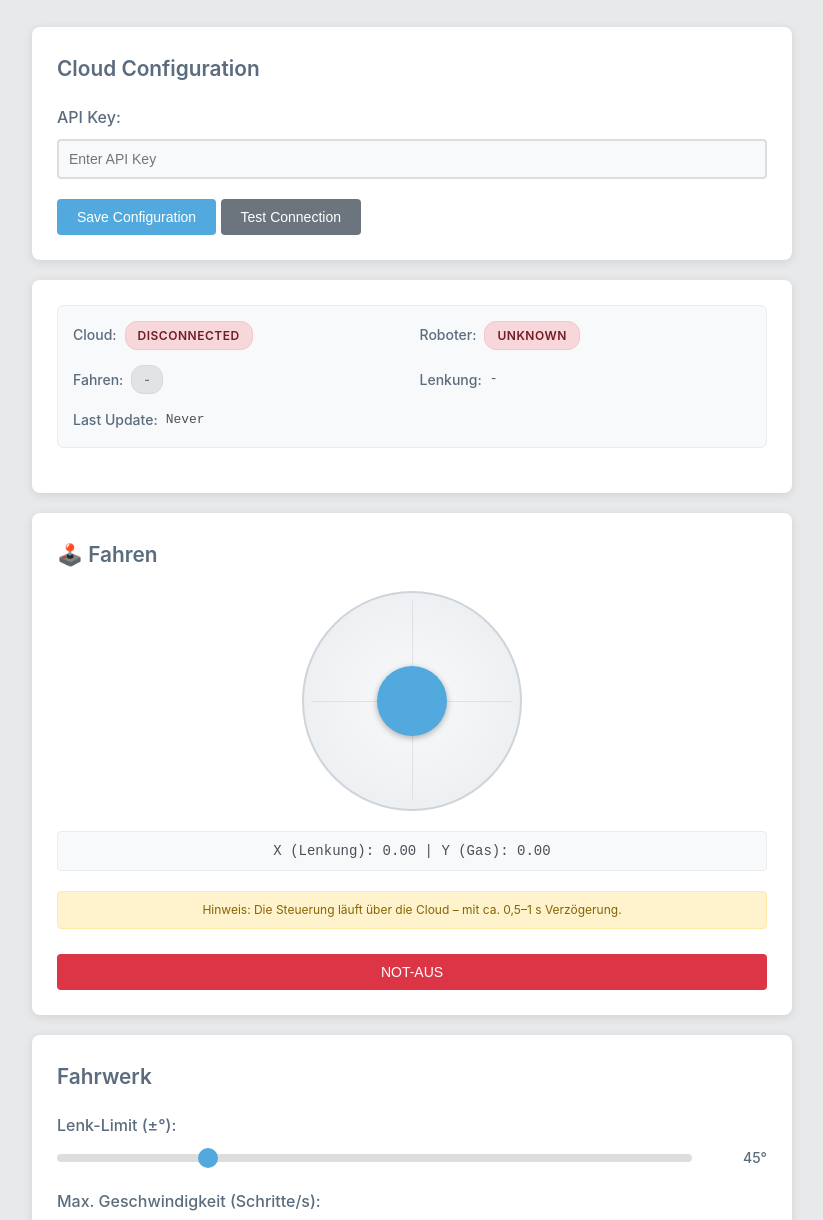
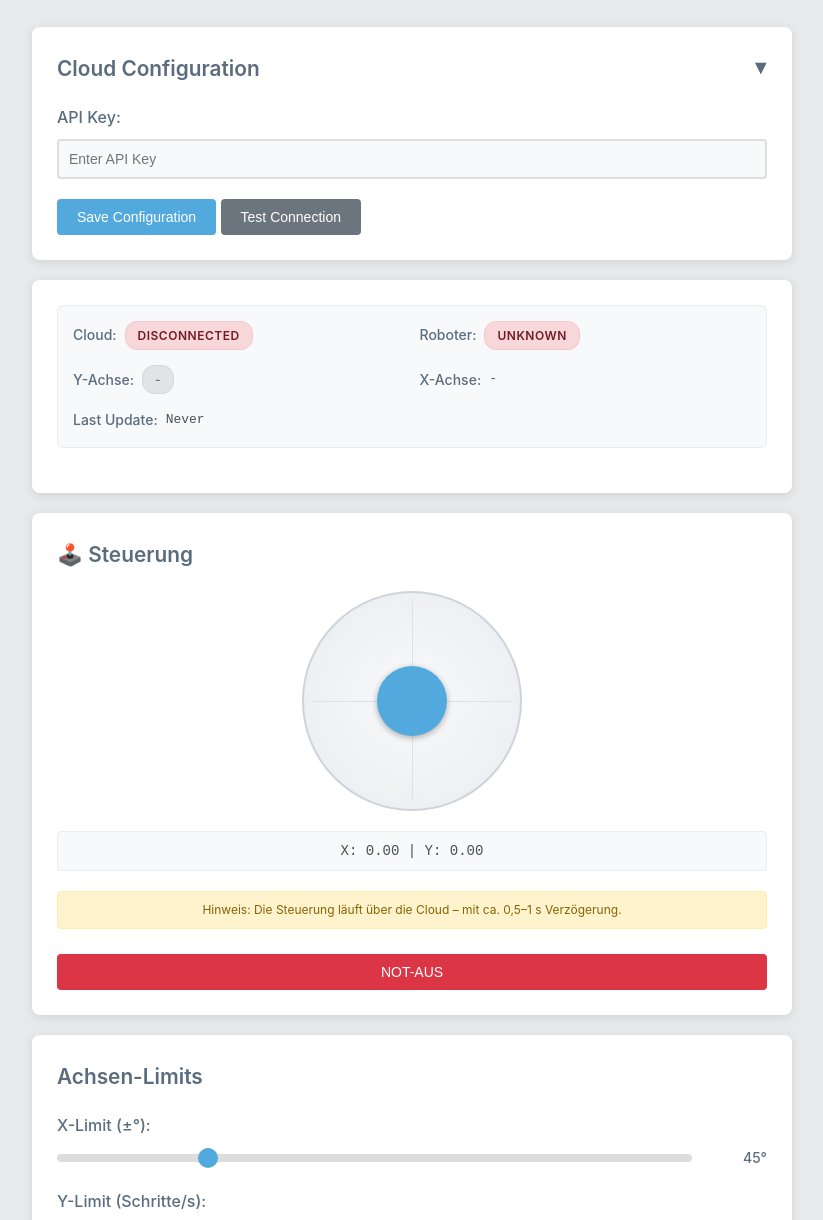
Before and after one commit to dobernhardt/webmotor, a plain HTML site: page cloud-frontend/index.html in a window 1280 px wide. Shown: the part 74-1294 px from the top of the page, without its empty margins (228-1051 px from the left). Drawn offline with Linux system fonts and the light colour scheme; no server answers.

Commit message:
feat: Frontend auf Achsen-Terminologie umgestellt, Cloud-Config einklappbar
- Joystick-Karte heißt jetzt "Steuerung" statt "Fahren"
- Anzeigen zeigen X/Y statt Lenkung/Gas (keine Fahrzeug-Begriffe)
- "Fahrwerk" → "Achsen-Limits" mit X-Limit (±°) und Y-Limit (Schritte/s)
- Cloud Configuration als <details> einklappbar; klappt automatisch zu,
  wenn ein API-Key gespeichert ist

Co-Authored-By: Claude Fable 5 <noreply@anthropic.com>

```diff
--- a/cloud-frontend/app.js
+++ b/cloud-frontend/app.js
@@ -178,7 +178,7 @@ document.addEventListener('DOMContentLoaded', function() {
                 steerLimitDeg: parseFloat(steerLimitSlider.value),
                 maxFrequency: parseInt(maxSpeedSlider.value)
             });
-            updateStatus(`✓ Fahrwerk gespeichert: ±${steerLimitSlider.value}°, max ${maxSpeedSlider.value} Schritte/s`);
+            updateStatus(`✓ Limits gespeichert: X ±${steerLimitSlider.value}°, Y max ${maxSpeedSlider.value} Schritte/s`);
         } catch (error) {
             updateStatus(`✗ Fehler beim Speichern: ${error.message}`);
         }
@@ -187,7 +187,7 @@ document.addEventListener('DOMContentLoaded', function() {
     document.getElementById('center-steering').addEventListener('click', async function() {
         try {
             await apiRequest('/commands', 'POST', { action: 'center' });
-            updateStatus('✓ Zentrieren gesendet (aktuelle Stellung = geradeaus)');
+            updateStatus('✓ Zentrieren gesendet (aktuelle Stellung = Mitte)');
         } catch (error) {
             updateStatus(`✗ Fehler: ${error.message}`);
         }
@@ -203,6 +203,8 @@ document.addEventListener('DOMContentLoaded', function() {
             document.getElementById('api-key').value = apiKey;
             isConfigured = true;
             updateStatus('Configuration loaded from storage');
+            // Collapse the cloud config card - it is already set up
+            document.getElementById('cloud-config-card').open = false;
             startStatePolling();
             startDeviceStatusPolling();
             loadDriveConfig();
@@ -222,6 +224,7 @@ document.addEventListener('DOMContentLoaded', function() {
 
         isConfigured = true;
         updateStatus('Configuration saved successfully');
+        document.getElementById('cloud-config-card').open = false;
 
         startStatePolling();
         startDeviceStatusPolling();
@@ -286,7 +289,7 @@ document.addEventListener('DOMContentLoaded', function() {
             driveStatus.textContent = 'Failsafe';
             driveStatus.className = 'motor-status stopped';
         } else if (state.driving) {
-            driveStatus.textContent = 'Fährt';
+            driveStatus.textContent = 'Läuft';
             driveStatus.className = 'motor-status running';
         } else if (state.driving !== undefined) {
             driveStatus.textContent = 'Steht';
--- a/cloud-frontend/index.html
+++ b/cloud-frontend/index.html
@@ -10,9 +10,9 @@
     <div class="container">
         <h1>☁️ WebMotor Cloud Control</h1>
 
-        <!-- Cloud Configuration Card -->
-        <div class="control-card">
-            <h2>Cloud Configuration</h2>
+        <!-- Cloud Configuration Card (collapsible) -->
+        <details class="control-card" id="cloud-config-card" open>
+            <summary>Cloud Configuration</summary>
 
             <div class="control-group">
                 <label for="api-key">API Key:</label>
@@ -21,7 +21,7 @@
 
             <button id="save-config" class="btn btn-primary">Save Configuration</button>
             <button id="test-connection" class="btn btn-secondary">Test Connection</button>
-        </div>
+        </details>
 
         <!-- Status Bar -->
         <div class="control-card">
@@ -35,11 +35,11 @@
                     <span id="device-status" class="status-indicator disconnected">Unknown</span>
                 </div>
                 <div class="status-item">
-                    <span class="status-label">Fahren:</span>
+                    <span class="status-label">Y-Achse:</span>
                     <span id="drive-status" class="motor-status unknown">-</span>
                 </div>
                 <div class="status-item">
-                    <span class="status-label">Lenkung:</span>
+                    <span class="status-label">X-Achse:</span>
                     <span id="steering-value" class="value-display">-</span>
                 </div>
                 <div class="status-item">
@@ -51,7 +51,7 @@
 
         <!-- Joystick Card -->
         <div class="control-card">
-            <h2>🕹️ Fahren</h2>
+            <h2>🕹️ Steuerung</h2>
 
             <div class="joystick-area">
                 <div id="joystick" class="joystick-base">
@@ -61,8 +61,8 @@
 
             <div class="control-group">
                 <div class="joystick-values">
-                    X (Lenkung): <span id="joy-x">0.00</span> |
-                    Y (Gas): <span id="joy-y">0.00</span>
+                    X: <span id="joy-x">0.00</span> |
+                    Y: <span id="joy-y">0.00</span>
                 </div>
             </div>
 
@@ -73,12 +73,12 @@
             <button id="stop" class="btn btn-danger">NOT-AUS</button>
         </div>
 
-        <!-- Drive Configuration Card -->
+        <!-- Axis Limits Card -->
         <div class="control-card">
-            <h2>Fahrwerk</h2>
+            <h2>Achsen-Limits</h2>
 
             <div class="control-group">
-                <label for="steer-limit">Lenk-Limit (&plusmn;&deg;):</label>
+                <label for="steer-limit">X-Limit (&plusmn;&deg;):</label>
                 <div class="frequency-container">
                     <input type="range" id="steer-limit" min="5" max="180" value="45" step="5">
                     <div class="frequency-display">
@@ -88,7 +88,7 @@
             </div>
 
             <div class="control-group">
-                <label for="max-speed">Max. Geschwindigkeit (Schritte/s):</label>
+                <label for="max-speed">Y-Limit (Schritte/s):</label>
                 <div class="frequency-container">
                     <input type="range" id="max-speed" min="50" max="1000" value="600" step="50">
                     <div class="frequency-display">
@@ -99,7 +99,7 @@
 
             <div class="control-group">
                 <button id="save-drive-config" class="btn btn-primary">Speichern</button>
-                <button id="center-steering" class="btn btn-secondary">Lenkung zentrieren</button>
+                <button id="center-steering" class="btn btn-secondary">X-Achse zentrieren</button>
             </div>
         </div>
 
--- a/cloud-frontend/styles.css
+++ b/cloud-frontend/styles.css
@@ -38,6 +38,34 @@ h1 {
     font-size: 1.3rem;
     margin-bottom: 20px;
     font-weight: 600;
+}
+
+/* Collapsible card (details/summary) */
+details.control-card > summary {
+    color: #5a6c7d;
+    font-size: 1.3rem;
+    font-weight: 600;
+    cursor: pointer;
+    list-style: none;
+    user-select: none;
+}
+
+details.control-card > summary::-webkit-details-marker {
+    display: none;
+}
+
+details.control-card > summary::after {
+    content: '▸';
+    float: right;
+    transition: transform 0.2s;
+}
+
+details.control-card[open] > summary {
+    margin-bottom: 20px;
+}
+
+details.control-card[open] > summary::after {
+    transform: rotate(90deg);
 }
 
 /* Status bar styling */
```
